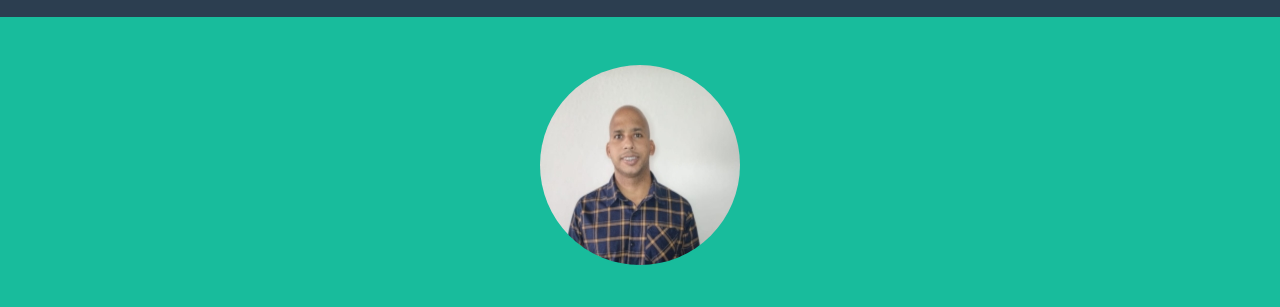
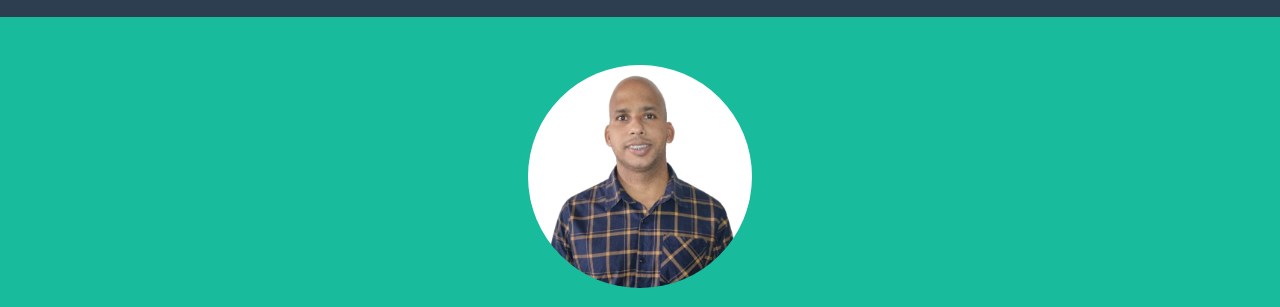
Before and after one commit to andersonjorgeg/portfolio, a plain HTML site: page index.html in a window 1280 px wide. Shown: the part 51-358 px from the top of the page. Drawn offline with nearby package versions, Linux system fonts and the light colour scheme.

Commit message:
atualizando a foto do perfil

```diff
--- a/css/estilo.css
+++ b/css/estilo.css
@@ -1,7 +1,7 @@
 .foto-perfil {
   width: auto;
-  height: 100%;
-  max-width: 100%;
+  height: 20%;
+  max-width: 20%;
   border-radius: 50%;
 }
 .corPrimaria {
--- a/index.html
+++ b/index.html
@@ -47,7 +47,7 @@
   <!-- resumo -->
   <section class="corPrimaria">
     <div class="py-5 text-center container">
-      <img class="foto-perfil" src="./img/foto-perfil.jpeg" alt="foto-de-perfil">
+      <img class="foto-perfil" src="./img/perfil.png" alt="foto-de-perfil">
       <div class="row py-lg-5">
         <div class="col-lg-6 col-md-8 mx-auto">
           <h1 class="textosBrancos">Anderson Jorge</h1>
```
Also changed, not shown: img/perfil.png (added).
